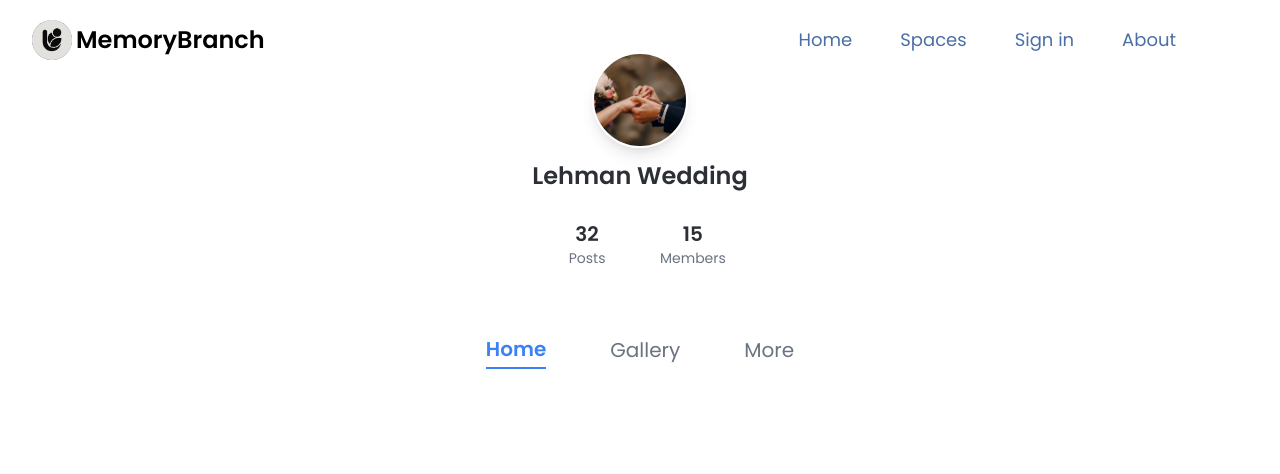
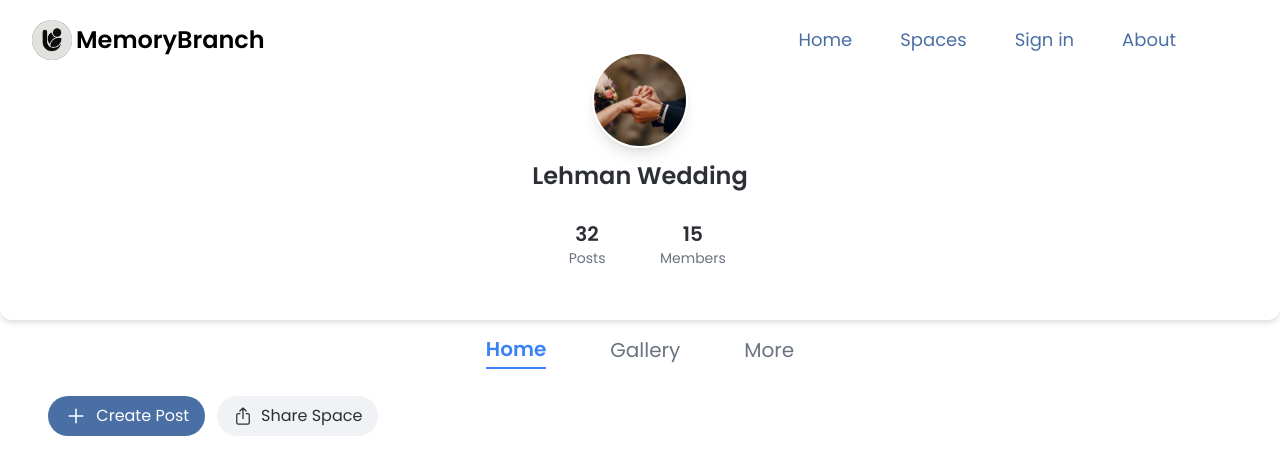
Before and after one commit to SoftSteve/mediaweb-frontend, a React (Create React App) app: page /about in a window 1280 px wide. Shown: the top 474 px of the page. Built offline with nearby package versions, Linux system fonts and the light colour scheme; no server answers.

Commit message:
post section update, spaceheader update

```diff
--- a/src/AboutPage.jsx
+++ b/src/AboutPage.jsx
@@ -2,10 +2,14 @@ import SpaceHeader from "./components/SpaceRoom/SpaceHeader";
 import Tabs from "./components/SpaceRoom/Tabs";
 import PostSection from "./components/SpaceRoom/PostSection";
 import { useState } from "react";
+import { IoShareOutline } from "react-icons/io5";
+import { IoAdd } from "react-icons/io5";
 
 
 export default function AboutPage() {
     const [activeTab, setActiveTab] = useState('home');
+    const [handleShare, setHandleShare] = useState('');
+    const [isOpen, setOpen] = useState(false)
     return(
         <div className="w-screen h-screen bg-white">
             <SpaceHeader/>
@@ -38,7 +42,24 @@ export default function AboutPage() {
                     {activeTab === 'more'}
                   </div>
                 </div>
+            <div className="backdrop-blur-md bg-white/70 dark:bg-black/30 p-3 px-5 flex flex-row flex-nowrap justify-center items-center gap-3
+                md:w-1/3 md:self-center md:mr-12 transition-all duration-200">
+                <button
+                  onClick={() => setOpen(true)}
+                  className="flex items-center gap-2 bg-primary text-white font-medium rounded-full px-4 py-2 hover:shadow-md hover:bg-primary/90 transition-all duration-150"
+                >
+                  <IoAdd className="text-2xl"/>
+                  Create Post
+                </button>
 
+                <button
+                  onClick={handleShare}
+                  className="flex items-center gap-2 bg-surface text-secondary font-medium rounded-full px-4 py-2 hover:shadow-md hover:bg-surface/80 transition-all duration-150"
+                >
+                  <IoShareOutline className="text-xl"/>
+                  Share Space
+                </button>
+              </div>
 
 
         </div>
--- a/src/components/SpaceRoom/PostSection.jsx
+++ b/src/components/SpaceRoom/PostSection.jsx
@@ -4,6 +4,8 @@ import { MdAddPhotoAlternate } from 'react-icons/md'
 import { IoIosSend } from 'react-icons/io'
 import { useUser } from '../../UserContext'
 import { X } from 'lucide-react'
+import { IoShareOutline } from "react-icons/io5";
+import { IoAdd } from "react-icons/io5";
 
 
 const MAX_IMAGES = 8
@@ -80,19 +82,22 @@ export default function PostSection({ eventSpaceId, onPostCreated, spaceCode })
 
   return (
     <div className='flex flex-col'>
-      <div className="flex flex-row flex-nowrap justify-center items-center gap-2
-                      px-4 overflow-x-auto
-                      md:w-1/3 md:self-center md:mr-12">
+      <div className="backdrop-blur-md bg-white/70 dark:bg-black/30 p-3 px-5 flex flex-row flex-nowrap justify-center items-center gap-3
+                      md:w-1/3 md:self-center md:mr-12 transition-all duration-200">
         <button
-            onClick={() => setOpen(true)}
-            className="flex-none bg-secondary rounded-full px-4 py-2 text-white">
-            Create Post
+          onClick={() => setOpen(true)}
+          className="flex items-center gap-2 bg-primary text-white font-medium rounded-full px-4 py-2 hover:shadow-md hover:bg-primary/90 transition-all duration-150"
+        >
+          <IoAdd className="text-2xl"/>
+          Create Post
         </button>
 
         <button
-            onClick={handleShare}
-            className="flex-none bg-surface rounded-full px-4 py-2 text-secondary">
-            Share Space
+          onClick={handleShare}
+          className="flex items-center gap-2 bg-surface text-secondary font-medium rounded-full px-4 py-2 hover:shadow-md hover:bg-surface/80 transition-all duration-150"
+        >
+          <IoShareOutline className="text-xl"/>
+          Share Space
         </button>
       </div>
 
--- a/src/components/SpaceRoom/SpaceHeader.jsx
+++ b/src/components/SpaceRoom/SpaceHeader.jsx
@@ -2,7 +2,7 @@
 export default function SpaceHeader() {
     return (
   <div
-    className="w-full h-80 relative bg-gradient-to-b from-[#ece7e3] to-white"
+    className="w-full h-80 relative bg-gradient-to-b rounded-b-xl shadow-md from-[#ece7e3] to-white"
   >
 
     {/* Foreground content */}
```
